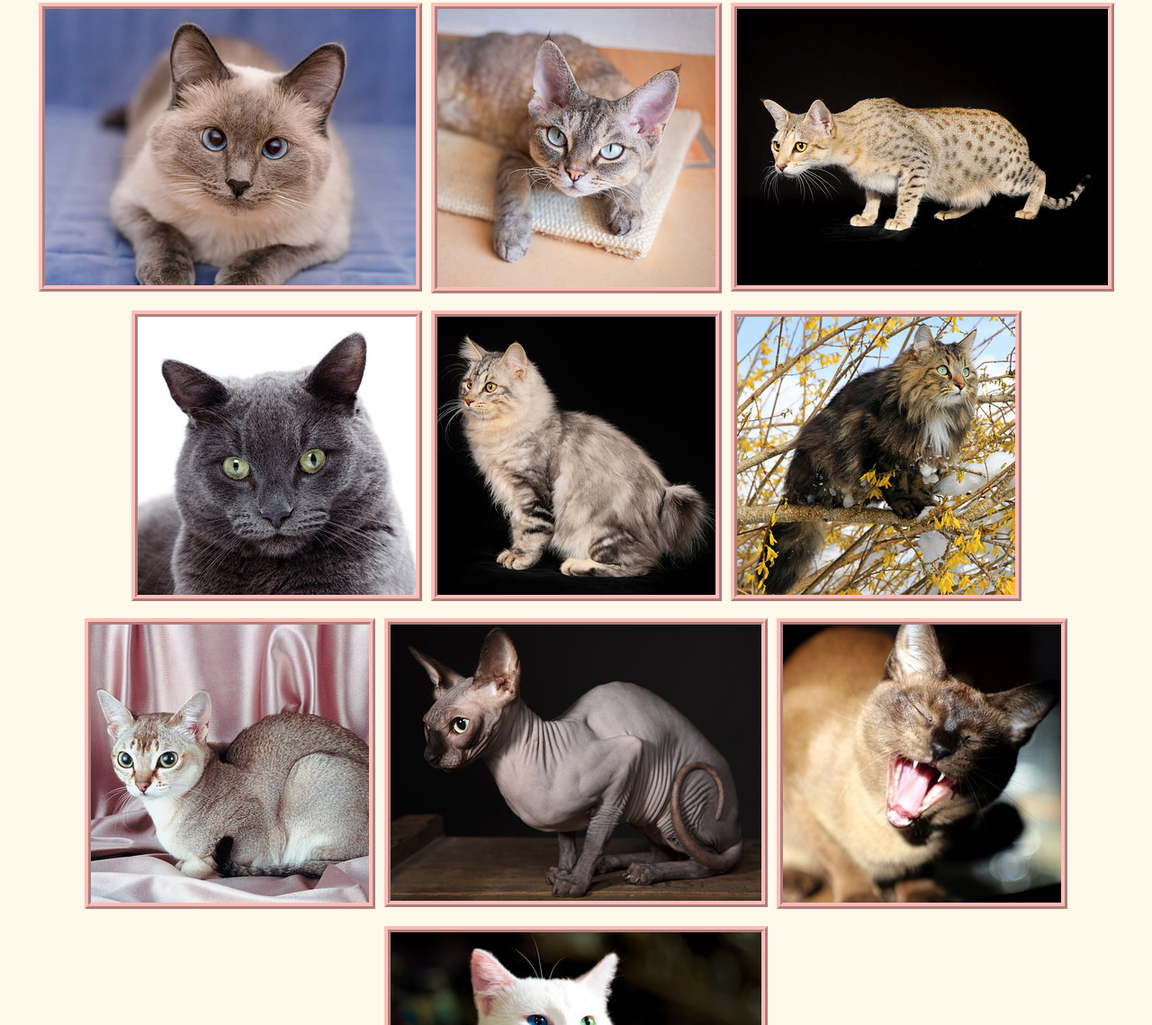
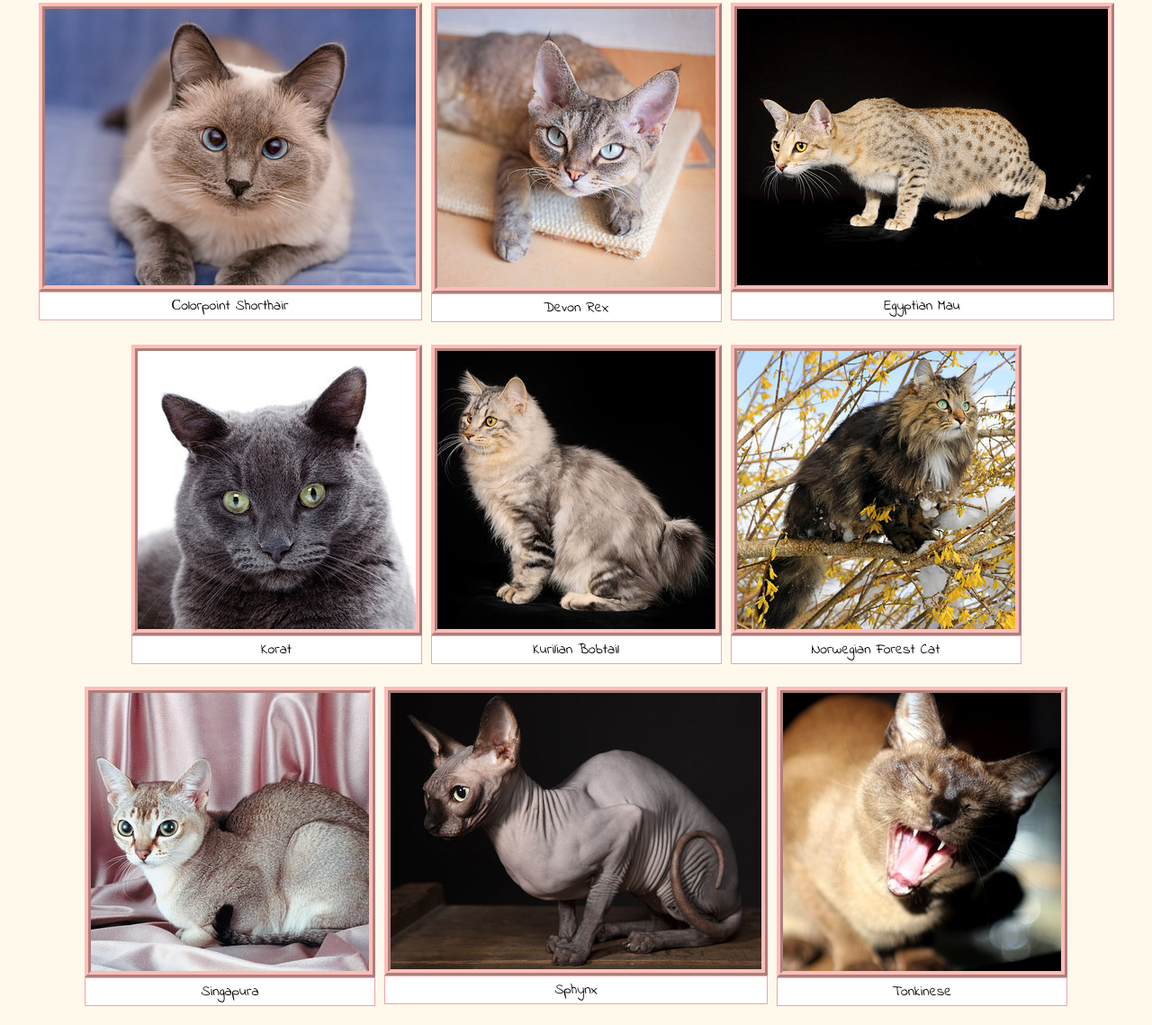
Before and after one commit to Annelia55/1-st-HTML-CSS-project, a plain HTML site: page Number_1.html in a window 1280 px wide. Shown: the part 273-1412 px from the top of the page at 90% size. Drawn offline with Linux system fonts and the light colour scheme.

Commit message:
Added figcaption

```diff
--- a/Number_1.html
+++ b/Number_1.html
@@ -84,7 +84,15 @@
         nav li {
             display: inline;
         }
-
+        figcaption {
+            text-align: center;
+            background-color: white;
+            border: 1px solid #eea6a7;
+            margin-top: -9px;
+            margin-bottom: 15px;
+            padding: 3px;
+            font-size: 16px;
+        }
     </style>
 </head>
 <body>
@@ -96,33 +104,43 @@
     <div class="gallery">
         <figure class="gallery-item">
         <img class="thumbnail" src="images/Colorpoint_Shorthair.jpg" alt="Colorpoint Shorthair"/>
+            <figcaption>Сolorpoint Shorthair</figcaption>
         </figure>
         <figure class="gallery-item">
         <img class="thumbnail" src="images/Devon_Rex.jpg" alt="Devon Rex">
+            <figcaption>Devon Rex</figcaption>
         </figure>
         <figure class="gallery-item">
         <img class="thumbnail" src="images/Egyptian_Mau.jpg" alt="Egyptian Mau">
+            <figcaption>Egyptian Mau</figcaption>
         </figure>
         <figure class="gallery-item">
         <img class="thumbnail" src="images/Korat.jpg" alt="Korat">
+            <figcaption>Korat</figcaption>
         </figure>
         <figure class="gallery-item">
         <img class="thumbnail" src="images/Kurilian_Bobtail.jpg" alt="Kurilian Bobtail">
+            <figcaption>Kurilian Bobtail</figcaption>
         </figure>
         <figure class="gallery-item">
         <img class="thumbnail" src="images/Norwegian_Forest_Cat.jpg" alt="Norwegian Forest Cat">
+            <figcaption>Norwegian Forest Cat</figcaption>
         </figure>
         <figure class="gallery-item">
         <img class="thumbnail" src="images/Singapura.jpg" alt="Singapura">
+            <figcaption>Singapura</figcaption>
         </figure>
         <figure class="gallery-item">
         <img class="thumbnail" src="images/Sphynx.jpg" alt="Sphynx">
+            <figcaption>Sphynx</figcaption>
         </figure>
         <figure class="gallery-item">
         <img class="thumbnail" src="images/Tonkinese.jpg" alt="Tonkinese">
+            <figcaption>Tonkinese</figcaption>
         </figure>
         <figure class="gallery-item">
         <img class="thumbnail" src="images/Turkish_Angora.jpg" alt="Turkish Angora">
+            <figcaption>Turkish Angora</figcaption>
         </figure>
     </div>
 
```
